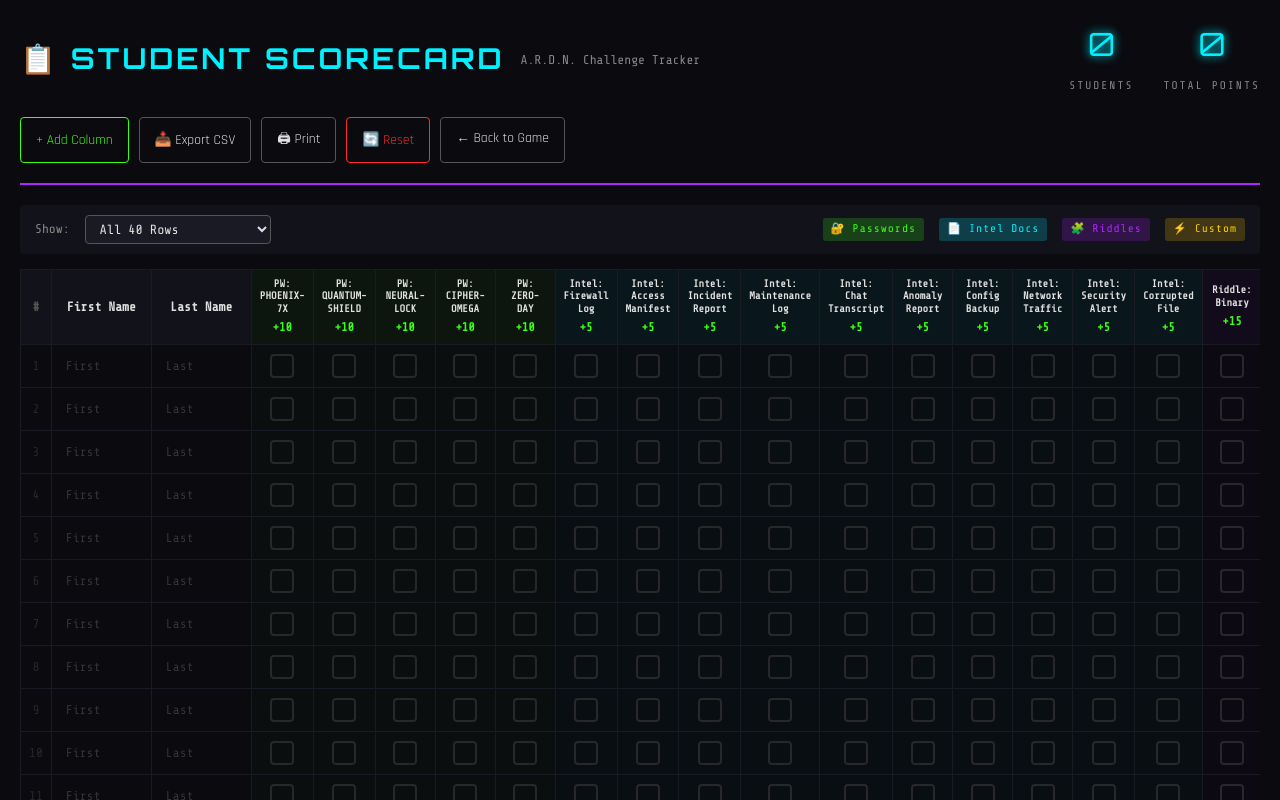
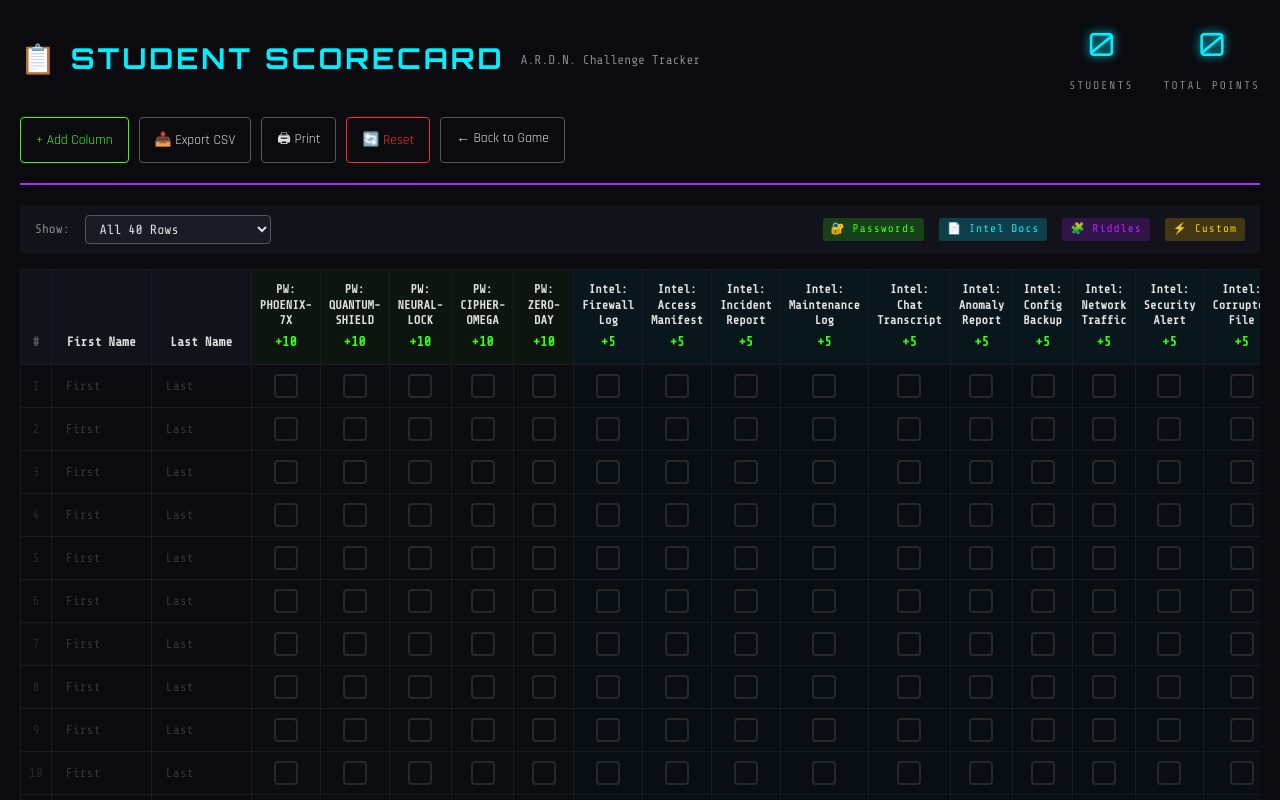
Before and after one commit to lafintiger/ARDN-GlobalThreat, a React (Vite) app in the folder frontend/: page /scorecard in a window 1280 px wide. Built offline with nearby package versions, Linux system fonts and the light colour scheme; no server answers.

Commit message:
Make scorecard header row taller with bigger text

```diff
--- a/frontend/src/pages/StudentScorecard.css
+++ b/frontend/src/pages/StudentScorecard.css
@@ -262,6 +262,9 @@
   position: sticky;
   top: 0;
   z-index: 10;
+  padding: 12px 8px;
+  height: 80px;
+  vertical-align: bottom;
 }
 
 .col-num {
@@ -308,14 +311,15 @@
 }
 
 .col-title {
-  font-size: 0.65rem;
-  line-height: 1.2;
+  font-size: 0.75rem;
+  line-height: 1.3;
   color: var(--text-primary);
+  font-weight: 600;
 }
 
 .col-points {
   font-weight: bold;
-  font-size: 0.75rem;
+  font-size: 0.85rem;
 }
 
 .col-points.positive { color: var(--green); }
```
